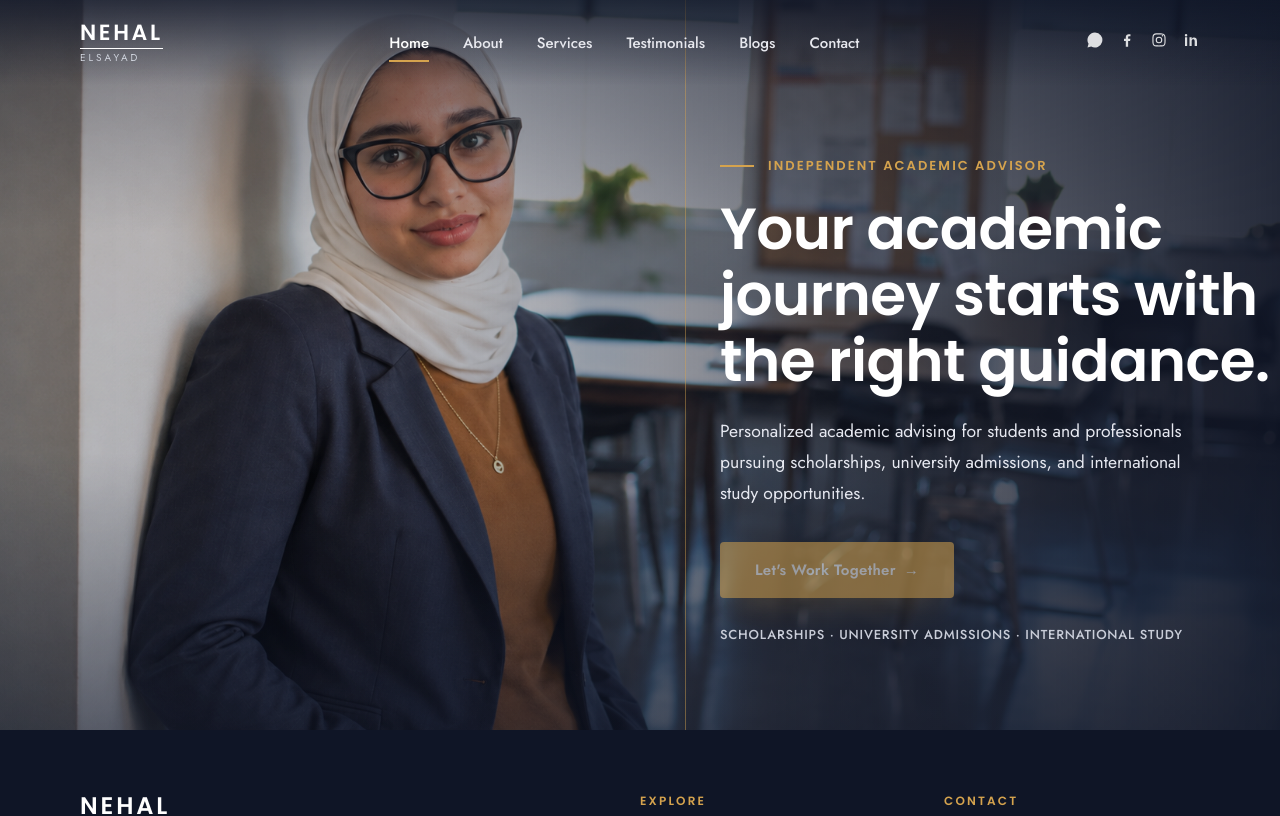
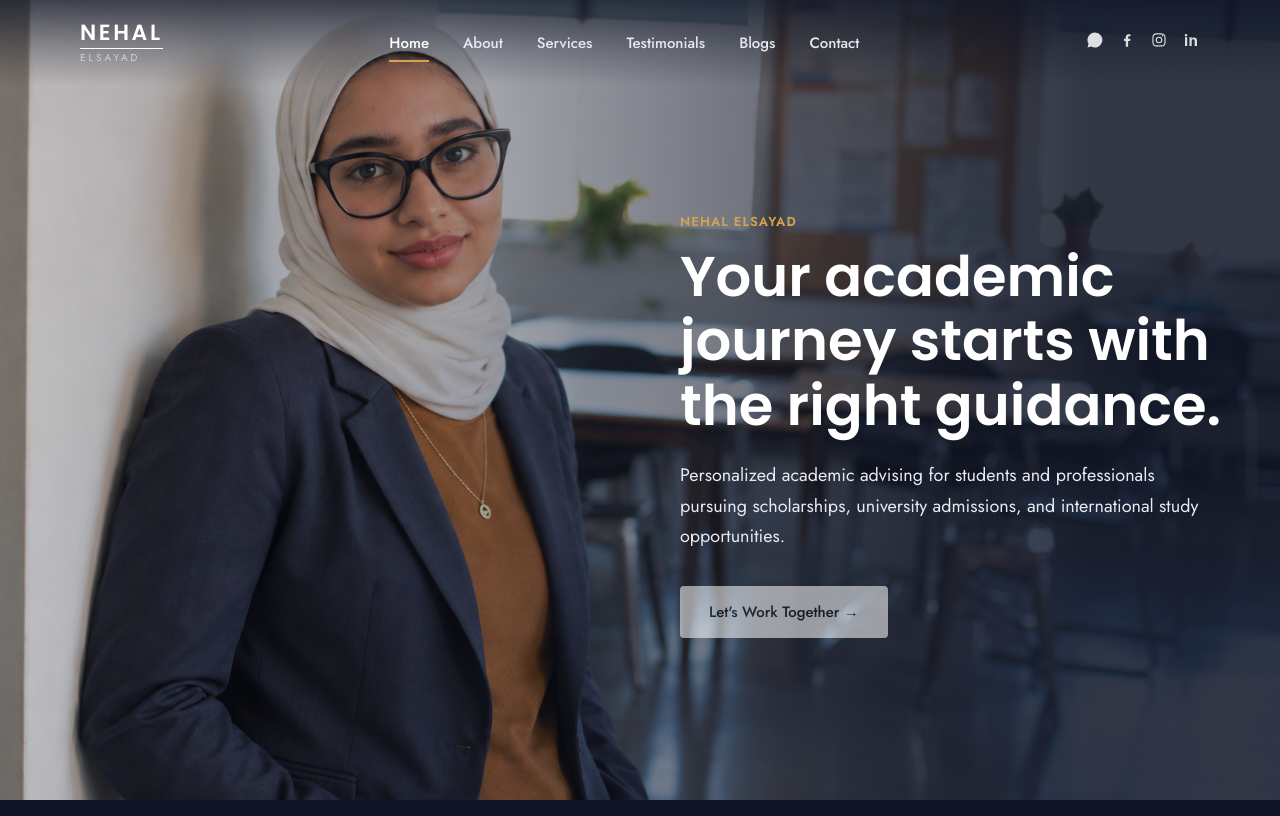
Before and after one commit to MoatazElsayad/nehal-advising, a React (Vite) app: page / in a window 1280 px wide. Shown: the top 816 px of the page. Built offline with nearby package versions, Linux system fonts and the light colour scheme.

Commit message:
Revert "Refine hero into premium editorial academic composition"
This reverts commit 9ee51ac1d9ebc79b8a23a5783401b68d3b277867.

```diff
--- a/src/pages/Home.css
+++ b/src/pages/Home.css
@@ -1,6 +1,6 @@
 .hero {
   position: relative;
-  min-height: max(600px, 88vh);
+  min-height: max(640px, 100vh);
   display: flex;
   align-items: center;
   color: var(--white);
@@ -21,92 +21,30 @@
 .hero-overlay {
   position: absolute;
   inset: 0;
-  background:
-    linear-gradient(
-      270deg,
-      rgba(15, 21, 38, 0.9) 0%,
-      rgba(15, 21, 38, 0.55) 38%,
-      rgba(15, 21, 38, 0.18) 74%,
-      rgba(15, 21, 38, 0.22) 100%
-    ),
-    linear-gradient(
-      180deg,
-      rgba(15, 21, 38, 0.42) 0%,
-      rgba(15, 21, 38, 0) 32%,
-      rgba(15, 21, 38, 0) 62%,
-      rgba(15, 21, 38, 0.55) 100%
-    );
+  background: linear-gradient(270deg, rgba(15,21,38,0.85) 15%, rgba(15,21,38,0.35) 65%, rgba(15,21,38,0.15) 100%);
 }
 
 .hero-content {
   position: relative;
   z-index: 2;
-  max-width: 620px;
+  max-width: 640px;
   margin-left: auto;
   margin-right: 0;
-  padding: 150px 0 84px 34px;
-  border-left: 1px solid rgba(213, 163, 78, 0.45);
-}
-
-.hero-eyebrow {
-  display: inline-flex;
-  align-items: center;
-  gap: 14px;
-  color: var(--gold);
-  font-family: var(--font-heading);
-  font-size: 13px;
-  font-weight: 600;
-  letter-spacing: 0.16em;
-  text-transform: uppercase;
-}
-
-.hero-eyebrow::before {
-  content: "";
-  width: 34px;
-  height: 2px;
-  background: var(--gold);
+  padding-top: 130px;
+  padding-bottom: 80px;
 }
 
 .hero-content h1 {
-  font-size: clamp(34px, 4.8vw, 58px);
+  font-size: clamp(34px, 5vw, 56px);
   font-weight: 600;
-  line-height: 1.14;
-  letter-spacing: -0.01em;
-  margin: 20px 0 22px;
-  max-width: 560px;
+  margin: 14px 0 22px;
 }
 
 .hero-text {
-  font-size: 17.5px;
-  line-height: 1.75;
-  color: #e6e8f0;
+  font-size: 18px;
+  color: #e9eaf1;
   margin-bottom: 34px;
-  max-width: 500px;
-}
-
-.hero-actions {
-  margin-top: 2px;
-}
-
-.hero-cta {
-  padding: 16px 34px;
-  font-size: 15px;
-  font-weight: 600;
-  letter-spacing: 0.02em;
-  box-shadow: 0 18px 34px -18px rgba(213, 163, 78, 0.55);
-}
-
-.hero-cta:hover {
-  box-shadow: 0 24px 42px -18px rgba(213, 163, 78, 0.62);
-}
-
-.hero-cred {
-  margin-top: 26px;
-  font-size: 13px;
-  font-weight: 500;
-  letter-spacing: 0.06em;
-  text-transform: uppercase;
-  color: #c9cdd8;
+  max-width: 520px;
 }
 
 .btn-disabled {
@@ -115,34 +53,8 @@
   pointer-events: none;
 }
 
-.btn-disabled:hover {
-  transform: none;
-  background: var(--gold);
-}
-
 @media (max-width: 700px) {
-  .hero {
-    min-height: max(540px, 90vh);
-  }
-
   .hero-content {
     margin-left: 0;
-    padding: 122px 0 64px 20px;
-    max-width: 100%;
-  }
-
-  .hero-content h1 {
-    font-size: clamp(32px, 8.5vw, 40px);
-    line-height: 1.18;
-    margin: 16px 0 18px;
-  }
-
-  .hero-text {
-    font-size: 16.5px;
-    margin-bottom: 28px;
-  }
-
-  .hero-cred {
-    font-size: 12px;
   }
 }
--- a/src/pages/Home.jsx
+++ b/src/pages/Home.jsx
@@ -12,31 +12,19 @@ export default function Home() {
           <div className="hero-overlay" />
         </div>
         <div className="container hero-content">
-          <span className="hero-eyebrow">Independent Academic Advisor</span>
+          <span className="eyebrow">NEHAL ELSAYAD</span>
           <h1>Your academic journey starts with the right guidance.</h1>
           <p className="hero-text">
             Personalized academic advising for students and professionals pursuing
             scholarships, university admissions, and international study opportunities.
           </p>
-          <div className="hero-actions">
-            {GOOGLE_FORM_URL ? (
-              <a
-                className="btn btn-gold hero-cta"
-                href={GOOGLE_FORM_URL}
-                target="_blank"
-                rel="noreferrer"
-              >
-                Let's Work Together <span aria-hidden="true">&rarr;</span>
-              </a>
-            ) : (
-              <span className="btn btn-gold hero-cta btn-disabled">
-                Let's Work Together <span aria-hidden="true">&rarr;</span>
-              </span>
-            )}
-          </div>
-          <p className="hero-cred">
-            Scholarships &middot; University Admissions &middot; International Study
-          </p>
+          {GOOGLE_FORM_URL ? (
+            <a className="btn btn-light" href={GOOGLE_FORM_URL} target="_blank" rel="noreferrer">
+              Let's Work Together &rarr;
+            </a>
+          ) : (
+            <span className="btn btn-light btn-disabled">Let's Work Together &rarr;</span>
+          )}
         </div>
       </ScrollReveal>
     </div>
```
